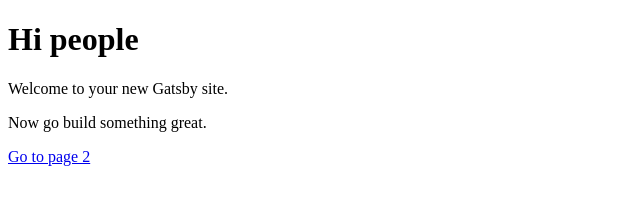
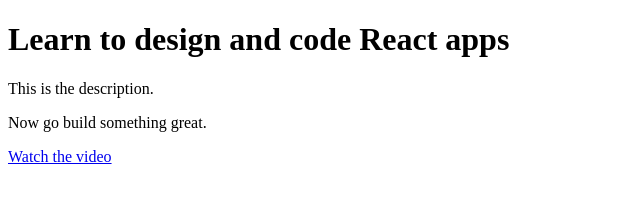
Before and after one commit to rutapotnis/Nachiket, a Gatsby site: page / in a window 1280 px wide. Shown: the whole page, without its empty margins (0-640 px from the left). Built offline with nearby package versions, Linux system fonts and the light colour scheme; Gatsby itself is replaced by a stand-in of ours.

Commit message:
watch video

```diff
--- a/gatsby-config.js
+++ b/gatsby-config.js
@@ -1,6 +1,6 @@
 module.exports = {
   siteMetadata: {
-    title: 'Gatsby Default Starter',
+    title: 'Nachiket',
   },
   plugins: ['gatsby-plugin-react-helmet'],
 }
--- a/src/pages/index.js
+++ b/src/pages/index.js
@@ -3,10 +3,10 @@
 
 const IndexPage = () => (
   <div>
-    <h1>Hi people</h1>
-    <p>Welcome to your new Gatsby site.</p>
+    <h1>Learn to design and code React apps</h1>
+    <p>This is the description.</p>
     <p>Now go build something great.</p>
-    <Link to="/page-2/">Go to page 2</Link>
+    <Link to="/page-2/">Watch the video</Link>
   </div>
 )
 
```
